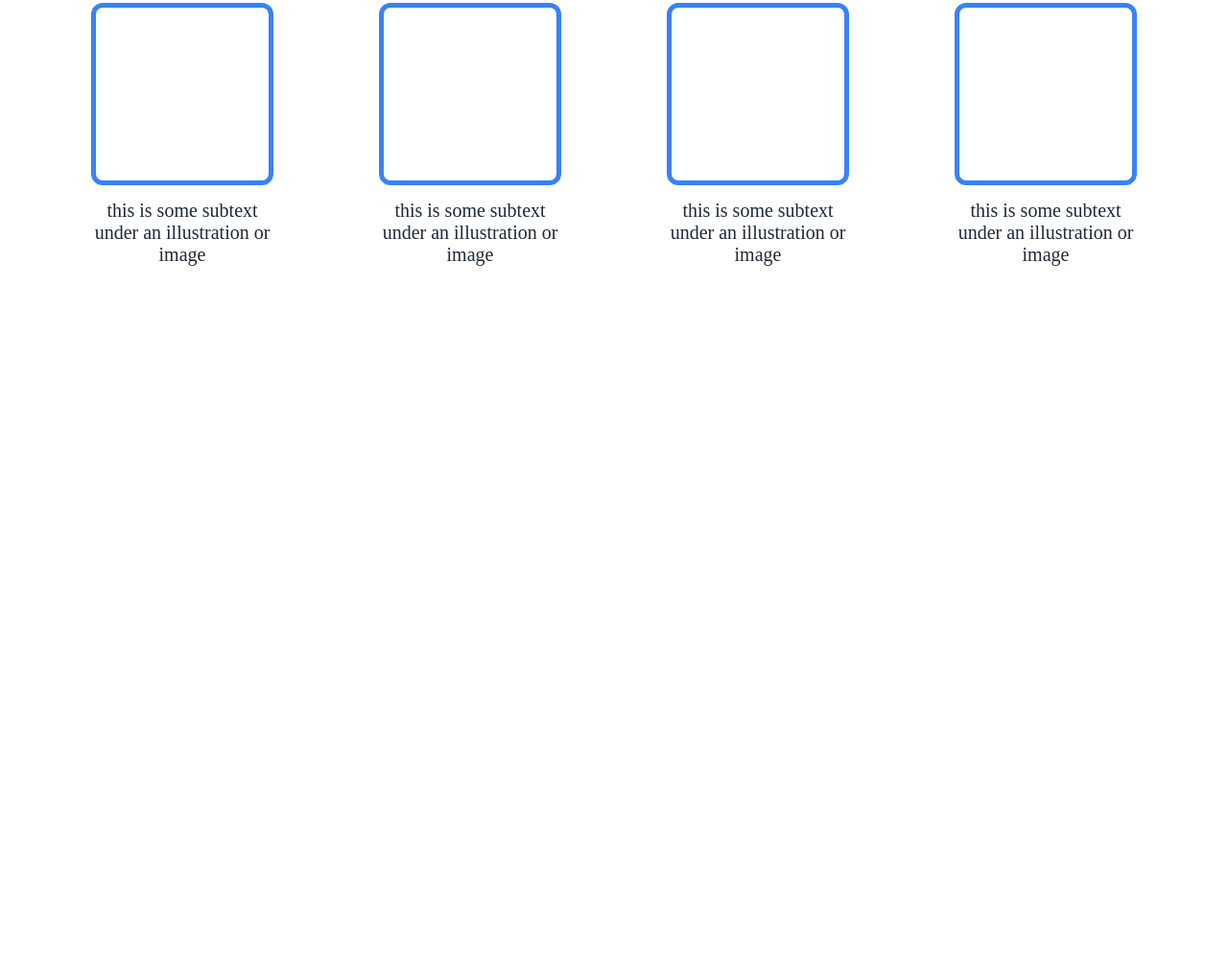
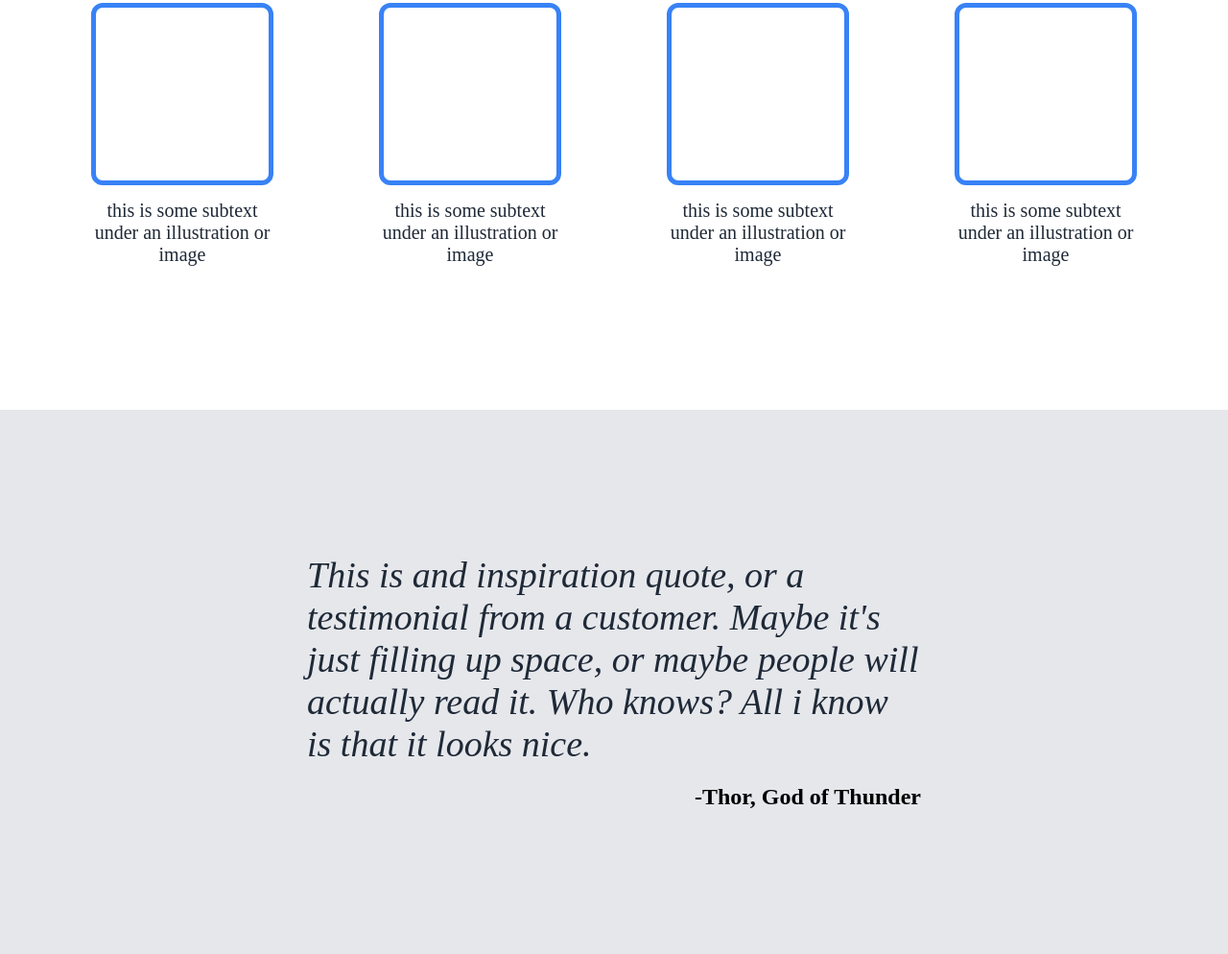
Before and after one commit to ahlunlearn/odin-landingpage, a plain HTML site: page index.html in a window 1280 px wide. Shown: the part 1037-2031 px from the top of the page at 96% size. Before the commit the page ends 1464 px from the top, so only its background shows below. Drawn offline with Linux system fonts and the light colour scheme.

Commit message:
finish quote

```diff
--- a/index.html
+++ b/index.html
@@ -69,7 +69,14 @@
         </div>
     </div>
     <div class="quote">
-
+        <div class="hero">
+            <div class="quote-words">
+                This is and inspiration quote, or a testimonial from a customer. Maybe it's just filling up space, or maybe people will actually read it. Who knows? All i know is that it looks nice.
+            </div>
+            <div class="quote-person">
+                -Thor, God of Thunder
+            </div>
+        </div>
     </div>
     <div class="action">
 
--- a/style.css
+++ b/style.css
@@ -97,3 +97,32 @@
     font-size: 20px;
     color: #1F2937;
 }
+
+.quote {
+    background-color: #E5E7EB;
+}
+
+.quote .hero{
+    padding: 150px 0;
+    width: 50vw;
+    display: flex;
+    flex-direction: column;
+    justify-content: center;
+    align-items: center;
+    gap: 20px;
+}
+
+.quote .hero .quote-words{
+    font-size: 38px;
+    font-weight: light;
+    font-style: italic;
+    color: #1F2937;
+}
+
+.quote .hero .quote-person{
+    font-size: 24px;
+    font-weight: bold;
+    text-align: right;
+    margin-left: auto;
+    margin-right: 0;
+}
```
